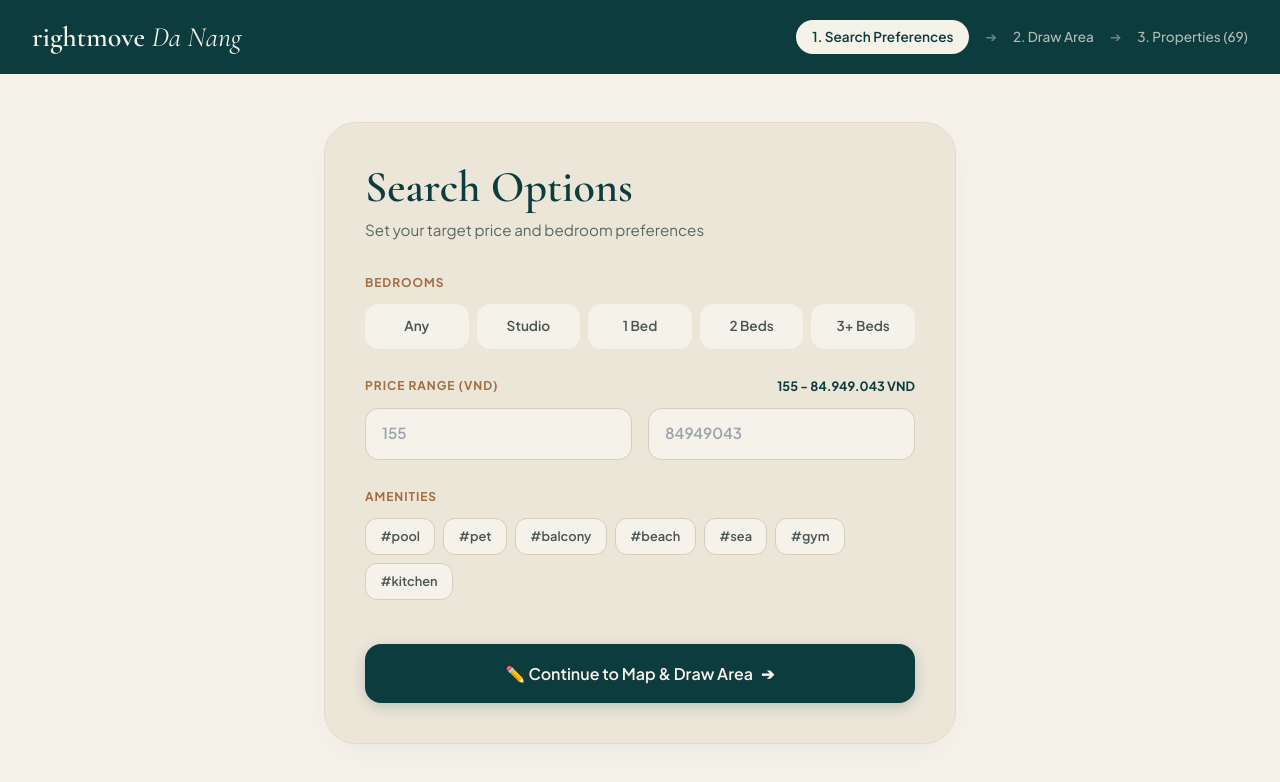
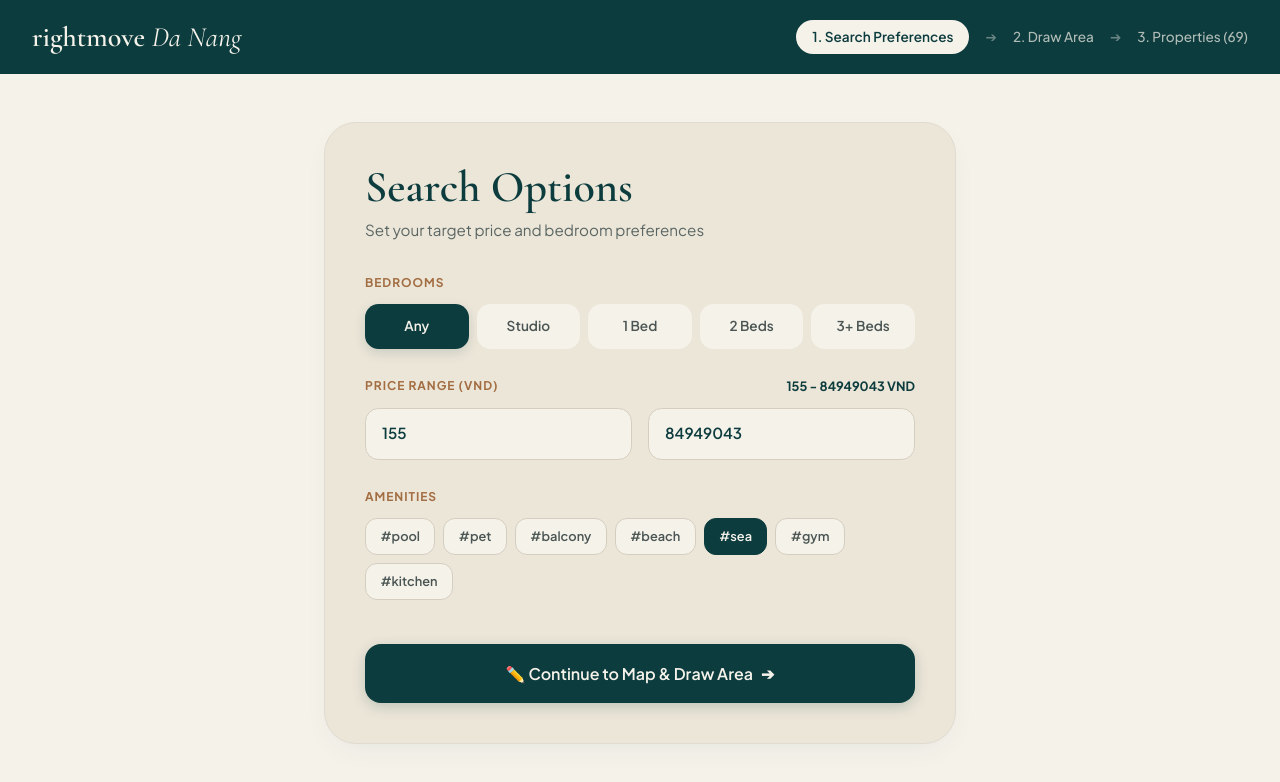
Before and after one commit to rustie-land/danang_apartments, a React (Vite) app: page / in a window 1280 px wide. Shown: the top 782 px of the page. Built offline with nearby package versions, Linux system fonts and the light colour scheme.

Commit message:
feat: aggressive parsing and full-screen modal

```diff
--- a/src/App.jsx
+++ b/src/App.jsx
@@ -1,18 +1,26 @@
-import React from 'react';
+import React, { useState } from 'react';
 
-export default function SearchPreferences({
-  bedrooms,
-  setBedrooms,
-  minPrice,
-  setMinPrice,
-  maxPrice,
-  setMaxPrice,
-  selectedAmenities,
-  toggleAmenity,
-  onContinue
-}) {
+export default function SearchPreferences({ onContinue }) {
+  // Локальные состояния для интерактивности
+  const [bedrooms, setBedrooms] = useState('Any');
+  const [minPrice, setMinPrice] = useState('155');
+  const [maxPrice, setMaxPrice] = useState('84949043');
+  const [selectedAmenities, setSelectedAmenities] = useState(['#sea']);
+
   const bedroomOptions = ['Any', 'Studio', '1 Bed', '2 Beds', '3+ Beds'];
   const amenityOptions = ['#pool', '#pet', '#balcony', '#beach', '#sea', '#gym', '#kitchen'];
+
+  const toggleAmenity = (tag) => {
+    setSelectedAmenities(prev =>
+      prev.includes(tag) ? prev.filter(t => t !== tag) : [...prev, tag]
+    );
+  };
+
+  const handleContinue = () => {
+    if (onContinue) {
+      onContinue({ bedrooms, minPrice, maxPrice, selectedAmenities });
+    }
+  };
 
   return (
     <div style={{ backgroundColor: '#F5F2EA', minHeight: '100vh', fontFamily: "'Plus Jakarta Sans', sans-serif", color: '#1C2826' }}>
@@ -75,7 +83,7 @@ export default function SearchPreferences({
                     <button
                       key={opt}
                       type="button"
-                      onClick={() => setBedrooms && setBedrooms(opt)}
+                      onClick={() => setBedrooms(opt)}
                       style={{
                         padding: '0.75rem 0.5rem',
                         borderRadius: '0.85rem',
@@ -103,7 +111,7 @@ export default function SearchPreferences({
                   Price Range (VND)
                 </label>
                 <span style={{ fontSize: '0.8rem', fontWeight: 700, color: '#0D3C3E' }}>
-                  {minPrice || '155'} - {maxPrice || '84.949.043'} VND
+                  {minPrice || '0'} - {maxPrice || '0'} VND
                 </span>
               </div>
 
@@ -111,8 +119,8 @@ export default function SearchPreferences({
                 <input
                   type="text"
                   value={minPrice}
-                  onChange={(e) => setMinPrice && setMinPrice(e.target.value)}
-                  placeholder="155"
+                  onChange={(e) => setMinPrice(e.target.value)}
+                  placeholder="Min Price"
                   style={{
                     width: '100%',
                     padding: '0.85rem 1rem',
@@ -129,8 +137,8 @@ export default function SearchPreferences({
                 <input
                   type="text"
                   value={maxPrice}
-                  onChange={(e) => setMaxPrice && setMaxPrice(e.target.value)}
-                  placeholder="84949043"
+                  onChange={(e) => setMaxPrice(e.target.value)}
+                  placeholder="Max Price"
                   style={{
                     width: '100%',
                     padding: '0.85rem 1rem',
@@ -154,12 +162,12 @@ export default function SearchPreferences({
               </label>
               <div style={{ display: 'flex', flexWrap: 'wrap', gap: '0.5rem' }}>
                 {amenityOptions.map((tag) => {
-                  const isSelected = selectedAmenities?.includes(tag);
+                  const isSelected = selectedAmenities.includes(tag);
                   return (
                     <button
                       key={tag}
                       type="button"
-                      onClick={() => toggleAmenity && toggleAmenity(tag)}
+                      onClick={() => toggleAmenity(tag)}
                       style={{
                         padding: '0.5rem 0.9rem',
                         borderRadius: '0.75rem',
@@ -184,7 +192,7 @@ export default function SearchPreferences({
             <div style={{ paddingTop: '1rem' }}>
               <button
                 type="button"
-                onClick={onContinue}
+                onClick={handleContinue}
                 style={{
                   width: '100%',
                   padding: '1.1rem',
@@ -200,7 +208,7 @@ export default function SearchPreferences({
                   justifyContent: 'center',
                   gap: '0.5rem',
                   boxShadow: '0 4px 14px rgba(13, 60, 62, 0.2)',
-                  transition: 'transform 0.15s ease, background-color 0.15s ease'
+                  transition: 'transform 0.15s ease'
                 }}
               >
                 <span>✏️ Continue to Map & Draw Area</span>
```
